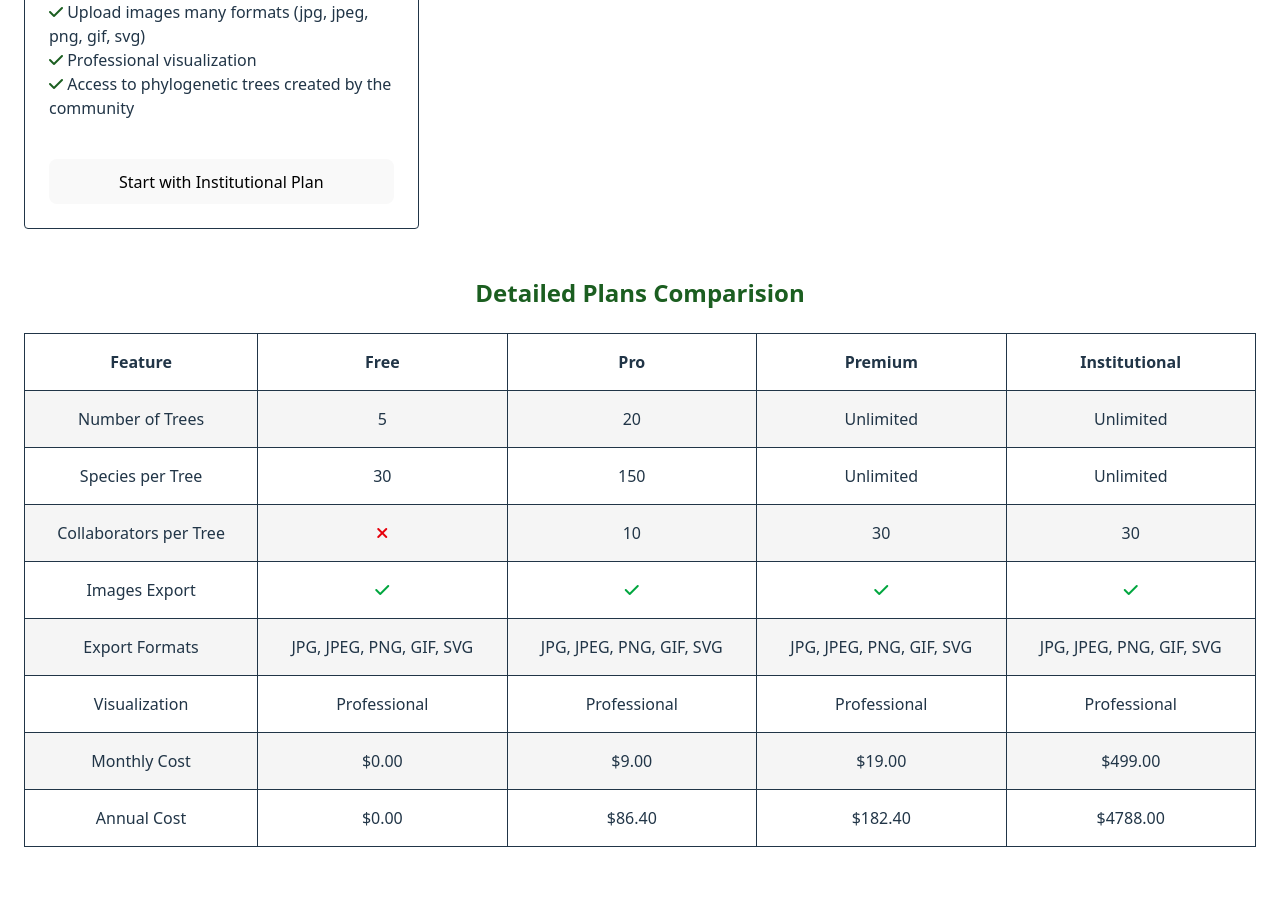
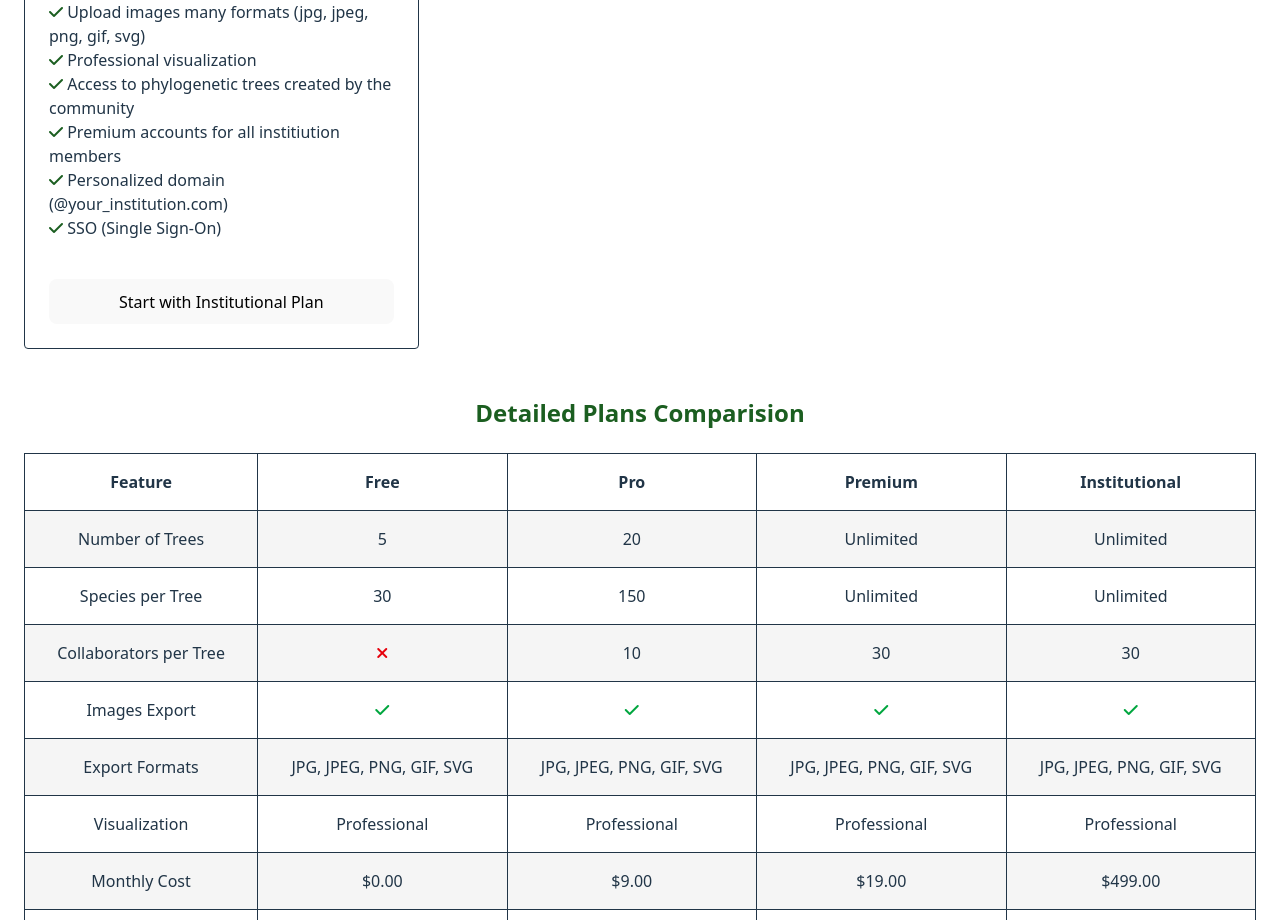
Before and after one commit to LUCHER4321/CPT-Frontend, a React (Vite) app: page /pricing in a window 1280 px wide. Shown: the part 1000-1920 px from the top of the page. Before the commit the page ends 1895 px from the top, so only its background shows below. Built offline with nearby package versions, Linux system fonts and the light colour scheme; no server answers.

Commit message:
Update PriceFeatures.tsx

```diff
--- a/src/components/PriceFeatures.tsx
+++ b/src/components/PriceFeatures.tsx
@@ -13,7 +13,8 @@ export const PriceFeatures = ({
     const {
         maxTrees,
         maxSpecies,
-        maxCollaborators
+        maxCollaborators,
+        extraConstraints
     } = plans.get(plan)?.constraints ?? {};
     return (
         <PlanFeatures>
@@ -22,7 +23,8 @@ export const PriceFeatures = ({
             ${maxCollaborators ? `Up to ${maxCollaborators} collaborators per tree` : ""}
             Upload images many formats (jpg, jpeg, png, gif, svg)
             Professional visualization
-            Access to phylogenetic trees created by the community`}
+            Access to phylogenetic trees created by the community
+            ${extraConstraints?.join("\n") ?? ""}`}
         </PlanFeatures>
     )
 }
```
